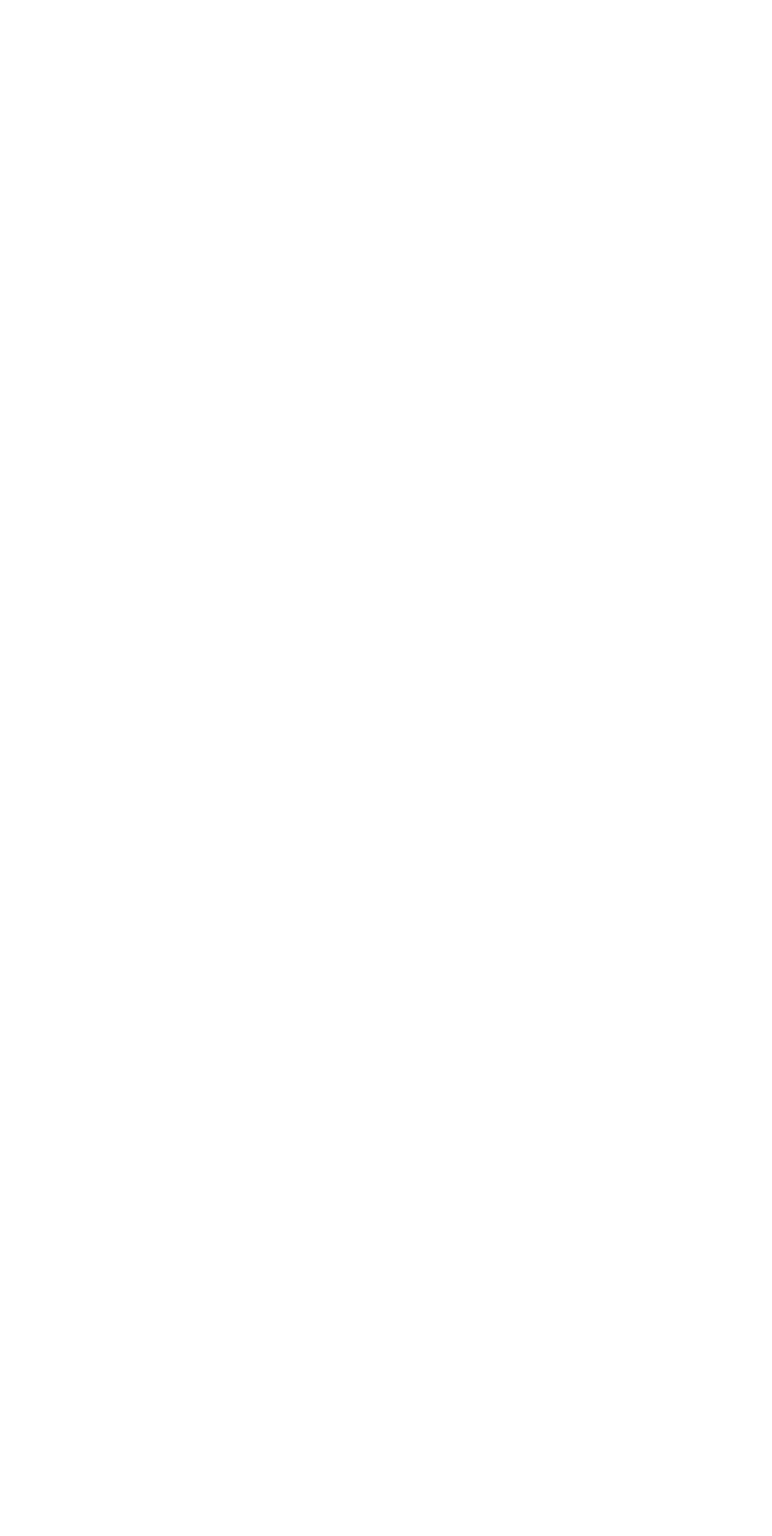
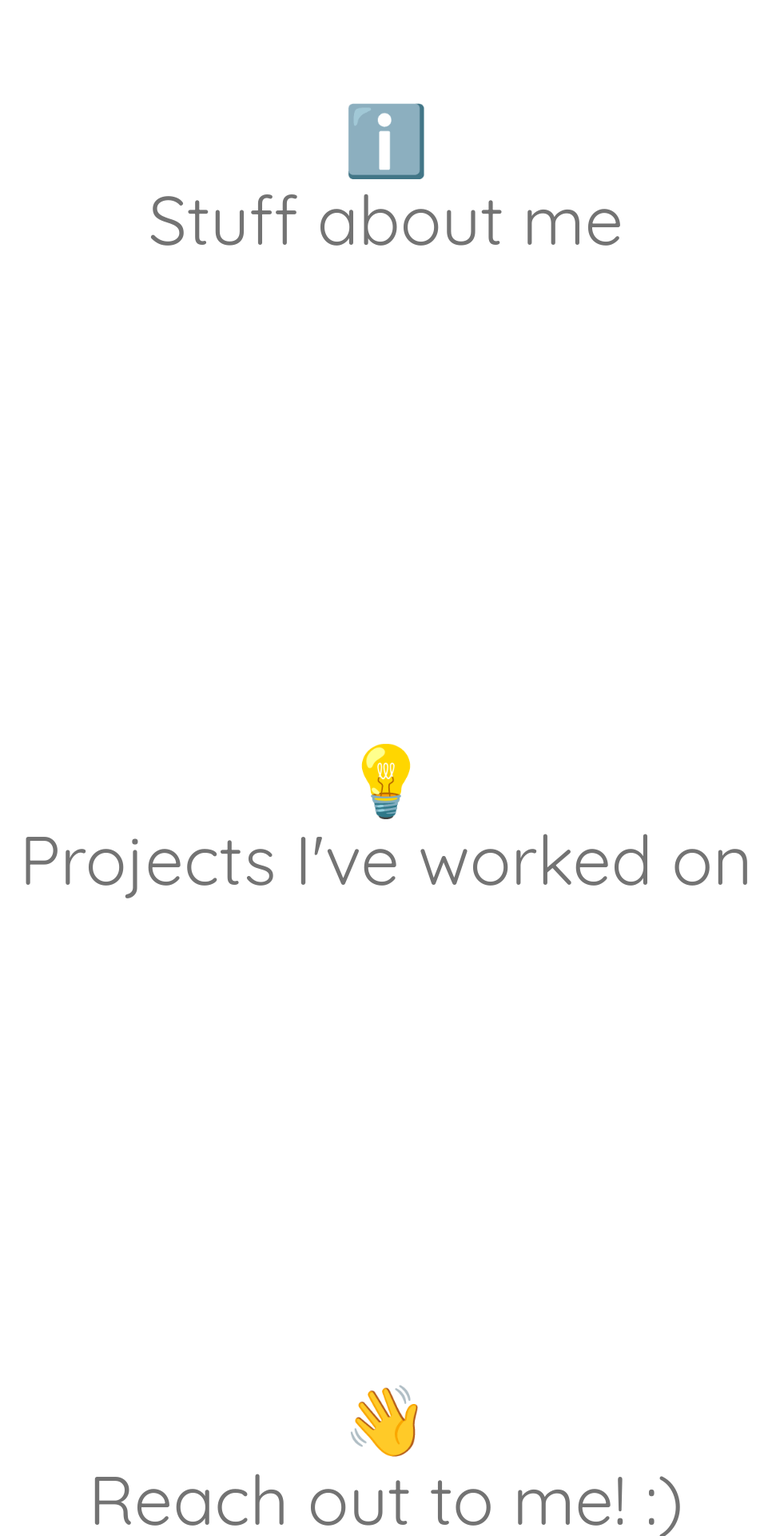
Before and after one commit to cbussick/cb-portfolio, a React (Create React App) app: page / in a window 1280 px wide. Shown: the part 740-2660 px from the top of the page at 80% size, without its empty margins (157-1123 px from the left). Before the commit the page ends 800 px from the top, so only its background shows below. Built offline with nearby package versions, Linux system fonts and the light colour scheme.

Commit message:
Add separate sections

```diff
--- a/src/App.tsx
+++ b/src/App.tsx
@@ -1,7 +1,11 @@
 import "@fontsource/quicksand";
-import { Box, CssBaseline, ThemeProvider, Typography } from "@mui/material";
+import { Box, CssBaseline, ThemeProvider } from "@mui/material";
 import React from "react";
+import CBAboutSection from "./CBAboutSection/CBAboutSection";
+import CBContactSection from "./CBContactSection copy/CBContactSection";
 import CBHeader from "./CBHeader/CBHeader";
+import CBHomeSection from "./CBHomeSection/CBHomeSection";
+import CBProjectsSection from "./CBProjectsSection/CBProjectsSection";
 import theme from "./theme/theme";
 
 const App = (): JSX.Element => (
@@ -10,17 +14,16 @@ const App = (): JSX.Element => (
     <Box
       sx={{
         display: "flex",
+        flexDirection: "column",
         justifyContent: "center",
         alignItems: "center",
-        height: "100vh",
       }}
     >
       <CBHeader />
-      <Typography variant="h1" component="div" sx={{ textAlign: "center" }}>
-        👷🚧
-        <br />
-        Work in progress! :)
-      </Typography>
+      <CBHomeSection />
+      <CBAboutSection />
+      <CBProjectsSection />
+      <CBContactSection />
     </Box>
   </ThemeProvider>
 );
--- /dev/null
+++ b/src/CBAboutSection/CBAboutSection.tsx
@@ -0,0 +1,15 @@
+import { Typography } from "@mui/material";
+import React from "react";
+import CBSectionContainer from "../CBSectionContainer/CBSectionContainer";
+
+const CBAboutSection = (): JSX.Element => (
+  <CBSectionContainer>
+    <Typography variant="h1" component="div" sx={{ textAlign: "center" }}>
+      ℹ️
+      <br />
+      Stuff about me
+    </Typography>
+  </CBSectionContainer>
+);
+
+export default CBAboutSection;
--- /dev/null
+++ b/src/CBContactSection copy/CBContactSection.tsx
@@ -0,0 +1,15 @@
+import { Typography } from "@mui/material";
+import React from "react";
+import CBSectionContainer from "../CBSectionContainer/CBSectionContainer";
+
+const CBContactSection = (): JSX.Element => (
+  <CBSectionContainer>
+    <Typography variant="h1" component="div" sx={{ textAlign: "center" }}>
+      👋
+      <br />
+      Reach out to me! :)
+    </Typography>
+  </CBSectionContainer>
+);
+
+export default CBContactSection;
--- a/src/CBHeader/CBHeader.tsx
+++ b/src/CBHeader/CBHeader.tsx
@@ -11,6 +11,7 @@ const CBHeader = (): JSX.Element => {
   ));
 
   return (
+    <>
       <StyledHeader>
         <Toolbar component="nav">
           <Typography
@@ -23,6 +24,9 @@ const CBHeader = (): JSX.Element => {
           <Box>{headerElements}</Box>
         </Toolbar>
       </StyledHeader>
+      {/* Necessary for spacing so that the page content is not hidden under the header */}
+      <Toolbar />
+    </>
   );
 };
 
--- /dev/null
+++ b/src/CBHomeSection/CBHomeSection.tsx
@@ -0,0 +1,15 @@
+import { Typography } from "@mui/material";
+import React from "react";
+import CBSectionContainer from "../CBSectionContainer/CBSectionContainer";
+
+const CBHomeSection = (): JSX.Element => (
+  <CBSectionContainer>
+    <Typography variant="h1" component="div" sx={{ textAlign: "center" }}>
+      👷🚧
+      <br />
+      Work in progress! :)
+    </Typography>
+  </CBSectionContainer>
+);
+
+export default CBHomeSection;
--- /dev/null
+++ b/src/CBProjectsSection/CBProjectsSection.tsx
@@ -0,0 +1,15 @@
+import { Typography } from "@mui/material";
+import React from "react";
+import CBSectionContainer from "../CBSectionContainer/CBSectionContainer";
+
+const CBProjectsSection = (): JSX.Element => (
+  <CBSectionContainer>
+    <Typography variant="h1" component="div" sx={{ textAlign: "center" }}>
+      💡
+      <br />
+      Projects I&apos;ve worked on
+    </Typography>
+  </CBSectionContainer>
+);
+
+export default CBProjectsSection;
--- /dev/null
+++ b/src/CBSectionContainer/CBSectionContainer.tsx
@@ -0,0 +1,15 @@
+import React from "react";
+import { CBSectionContainerProps } from "./CBSectionContainerInterfaces";
+import { StyledRoot } from "./CBSectionContainerStyles";
+
+const CBSectionContainer = (props: CBSectionContainerProps): JSX.Element => (
+  <StyledRoot
+    {...props}
+    maxWidth={false}
+    backgroundColor={props.backgroundColor}
+  >
+    {props.children}
+  </StyledRoot>
+);
+
+export default CBSectionContainer;
--- /dev/null
+++ b/src/CBSectionContainer/CBSectionContainerInterfaces.ts
@@ -0,0 +1,8 @@
+import { ContainerProps } from "@mui/material";
+
+export interface CBSectionContainerProps extends ContainerProps {
+  backgroundColor?: string;
+}
+export interface StyledRootProps {
+  backgroundColor?: string;
+}
--- /dev/null
+++ b/src/CBSectionContainer/CBSectionContainerStyles.ts
@@ -0,0 +1,15 @@
+import { Container, styled } from "@mui/material";
+import { StyledRootProps } from "./CBSectionContainerInterfaces";
+
+const shouldForwardProp = (prop: keyof StyledRootProps) =>
+  prop !== "backgroundColor";
+
+export const StyledRoot = styled(Container, {
+  shouldForwardProp,
+})<StyledRootProps>(({ theme, ...props }) => ({
+  display: "flex",
+  flexDirection: "column",
+  alignItems: "center",
+  height: "100vh",
+  backgroundColor: props.backgroundColor,
+}));
```
Lines whose indentation alone changed are shown as unchanged.
